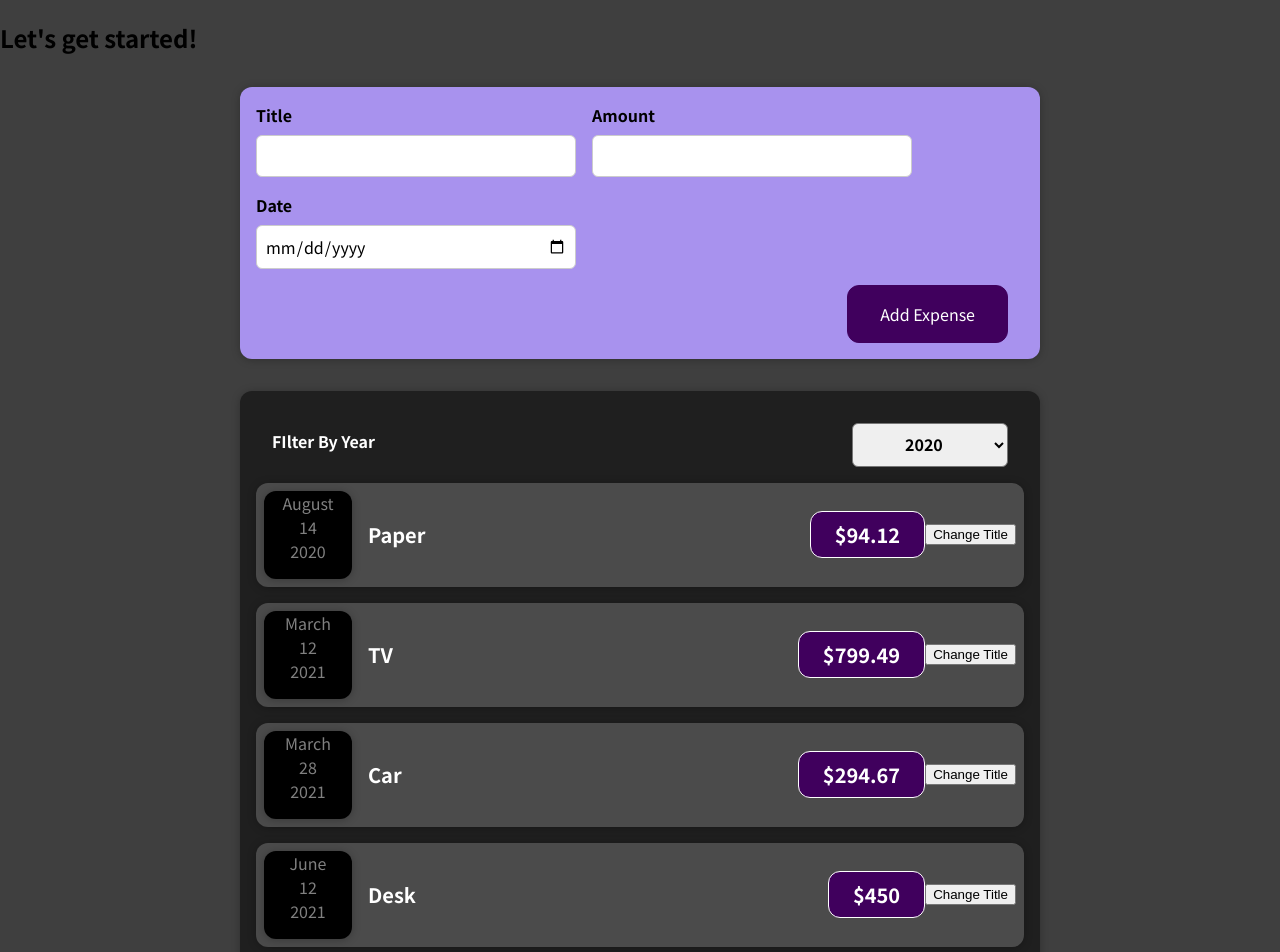
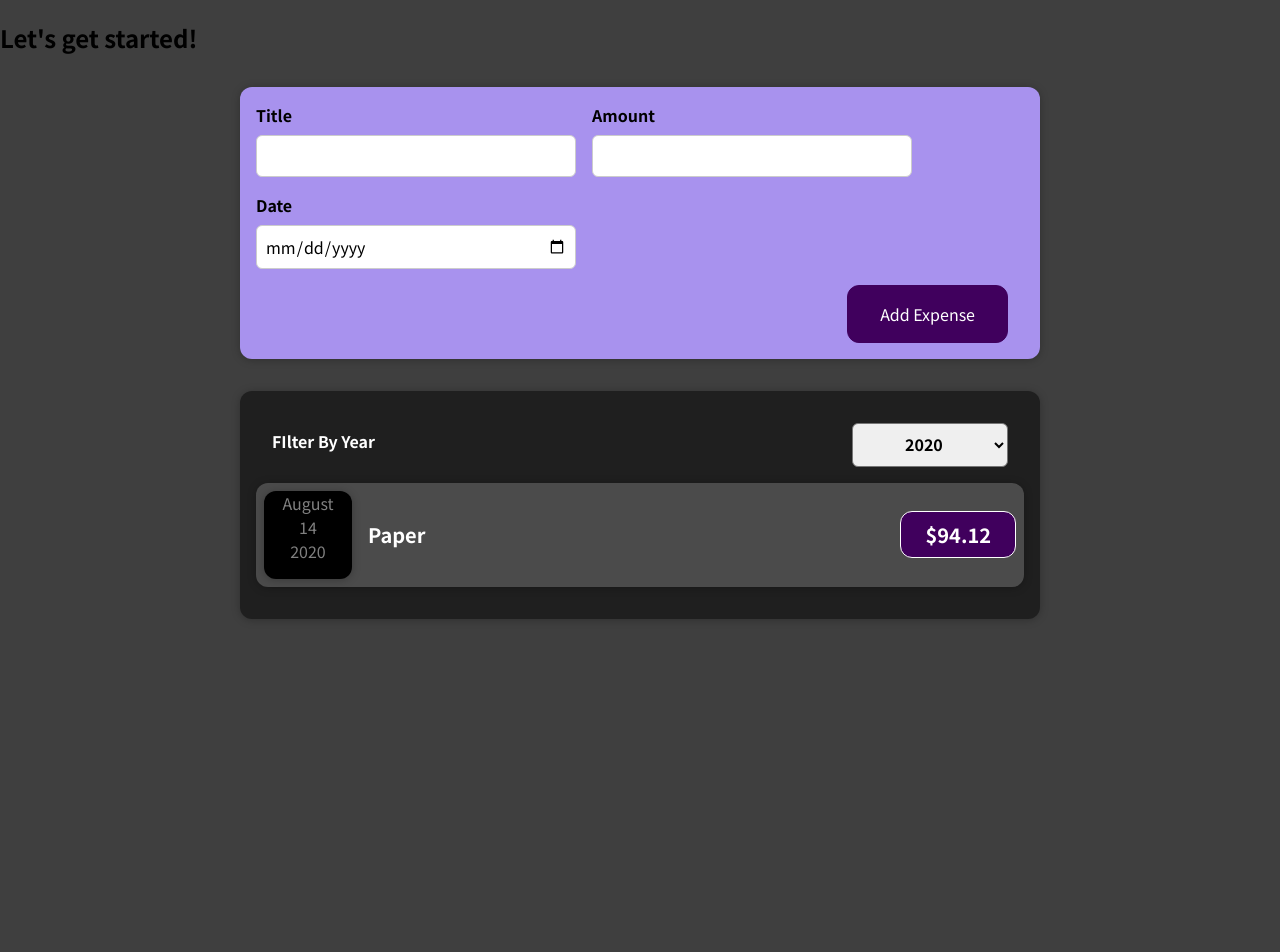
Before and after one commit to Devashish1806/ReactJS, a React (Create React App) app: page / in a window 1280 px wide. Shown: the top 952 px of the page. After the commit the page ends 800 px from the top, so only its background shows below. Built offline with nearby package versions, Linux system fonts and the light colour scheme.

Commit message:
rendering list

```diff
--- a/src/App.js
+++ b/src/App.js
@@ -1,16 +1,19 @@
+import React, { useState } from 'react';
 import Expenses from './components/Expenses/Expenses';
 import NewExpense from './components/NewExpense/NewExpense';
 
 function App() {
-  const expenses = getExpenses();
-  const handleAddExpense = (expense) => {
-    console.log(expense);
+  const [expenses, setExpenses] = useState(getExpenses());
+  const addExpenseHandler = (expense) => {
+    setExpenses((prevExpenses) => {
+      return [expense, ...prevExpenses];
+    });
   };
   return (
     <div>
       <h2>Let's get started!</h2>
-      <NewExpense onAddExpense={handleAddExpense}></NewExpense>
-      <Expenses expenses={expenses}></Expenses>
+      <NewExpense onAddExpense={addExpenseHandler}></NewExpense>
+      <Expenses items={expenses} />
     </div>
   );
 }
--- a/src/components/Expenses/ExpenseItem.js
+++ b/src/components/Expenses/ExpenseItem.js
@@ -1,4 +1,4 @@
-import React, { useState } from 'react';
+import React from 'react';
 import ExpenseDate from './ExpenseDate';
 import Card from '../UI/Card';
 import './ExpenseItem.css';
@@ -6,18 +6,13 @@ import './ExpenseItem.css';
 function ExpenseItem(props) {
   // first is the property name and the second is the function attached to it for updating the state.
   // use state will reexcute the particular component inside chich it is called not all components are executed again.
-  const [title, setTitle] = useState(props.title);
-  const clickHandler = () => {
-    setTitle('Updated');
-  };
   return (
     <Card className="expense-item">
       <ExpenseDate date={props.date}></ExpenseDate>
       <div className="expense-item__description">
-        <h2>{title}</h2>
+        <h2>{props.title}</h2>
       </div>
       <div className="expense-item__price">${props.amount}</div>
-      <button onClick={clickHandler}>Change Title</button>
     </Card>
   );
 }
--- a/src/components/Expenses/Expenses.js
+++ b/src/components/Expenses/Expenses.js
@@ -5,8 +5,11 @@ import Card from '../UI/Card';
 import ExpensesFilter from './ExpensesFilter';
 
 function Expenses(props) {
-  const expenses = props.expenses;
   const [enteredYear, setEnteredYear] = useState('2020');
+  const filteredItems = props.items.filter(
+    (expense) =>
+      enteredYear === expense.date.toLocaleString('en-US', { year: 'numeric' }),
+  );
   const changeFilterHandler = (selectedYear) => {
     setEnteredYear(selectedYear);
     console.log(selectedYear);
@@ -17,26 +20,14 @@ function Expenses(props) {
         onChangeFilter={changeFilterHandler}
         selectedYear={enteredYear}
       ></ExpensesFilter>
-      <ExpenseItem
-        title={expenses[0].title}
-        amount={expenses[0].amount}
-        date={expenses[0].date}
-      ></ExpenseItem>
-      <ExpenseItem
-        title={expenses[1].title}
-        amount={expenses[1].amount}
-        date={expenses[1].date}
-      ></ExpenseItem>
-      <ExpenseItem
-        title={expenses[2].title}
-        amount={expenses[2].amount}
-        date={expenses[2].date}
-      ></ExpenseItem>
-      <ExpenseItem
-        title={expenses[3].title}
-        amount={expenses[3].amount}
-        date={expenses[3].date}
-      ></ExpenseItem>
+      {filteredItems.map((expense) => (
+        <ExpenseItem
+          key={expense.id}
+          title={expense.title}
+          amount={expense.amount}
+          date={expense.date}
+        />
+      ))}
     </Card>
   );
 }
--- a/src/components/NewExpense/ExpenseForm.js
+++ b/src/components/NewExpense/ExpenseForm.js
@@ -21,10 +21,10 @@ const ExpenseForm = (props) => {
       amount: enteredAmount,
       date: new Date(enteredDate),
     };
+    props.onSaveNewExpense(expenseData);
     setEnteredTitle('');
     setEnteredAmount('');
     setEnteredDate('');
-    props.onSaveNewExpense(expenseData);
   };
   return (
     <form onSubmit={submitHandler}>
```
Also changed, not shown: 1 other file (tests, documents, lock files or other folders).
